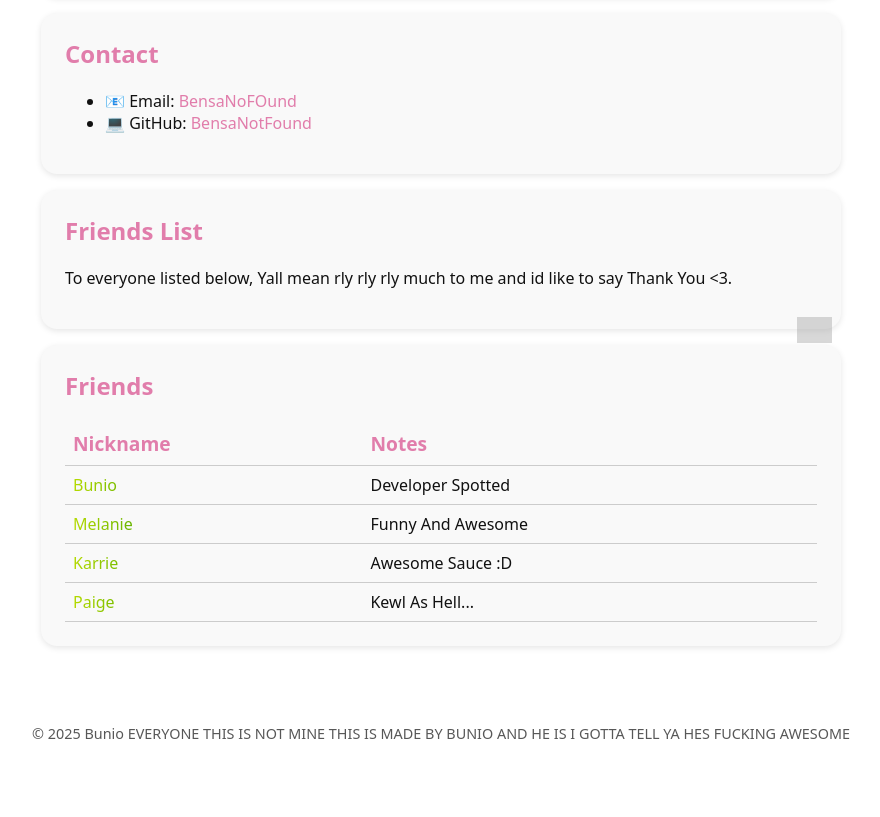
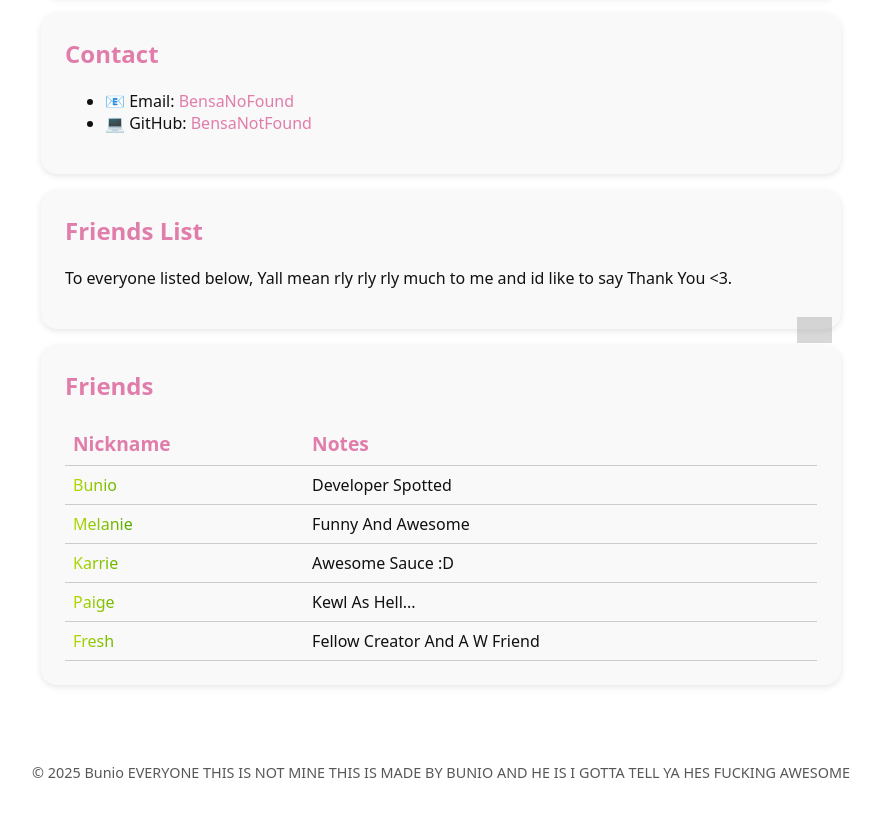
Before and after one commit to BensaNotFound/Bio, a plain HTML site: page index.html in a window 1280 px wide. Shown: the part 439-1256 px from the top of the page, without its empty margins (199-1079 px from the left). Before the commit the page ends 1228 px from the top, so only its background shows below. Drawn offline with Linux system fonts and the light colour scheme; grey boxes are pictures that could not be loaded.

Commit message:
Update index.html

```diff
--- a/index.html
+++ b/index.html
@@ -28,7 +28,7 @@
 <section class="card">
       <h2>Contact</h2>
       <ul>
-        <li>📧 Email: <a href="mailto:BensaNotFound@gmail.com">BensaNoFOund </a></li>
+        <li>📧 Email: <a href="mailto:BensaNotFound@gmail.com">BensaNoFound </a></li>
         <li>💻 GitHub: <a href="https://github.com/BensaNotFound" target="_blank">BensaNotFound</a></li>
       </ul>
     </section>
@@ -61,8 +61,10 @@
         <tr>
          <td class="rainbow">Paige</td>
           <td>Kewl As Hell...</td>
-
-
+        </tr>
+         <tr>
+         <td class="rainbow">Fresh</td>
+          <td>Fellow Creator And A W Friend </td>
         </tr>
       </table>
     </section>
```
